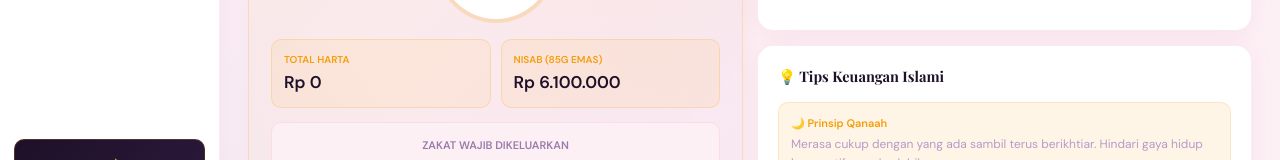
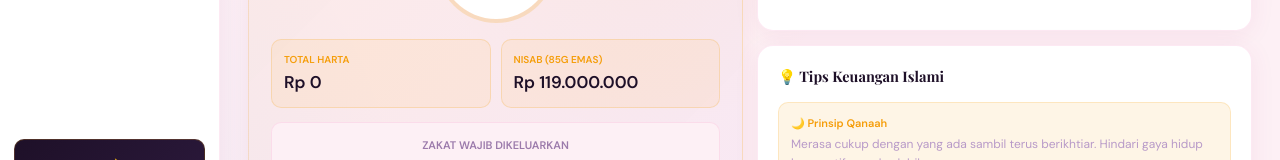
Before and after one commit to 2310102073gesya-commits/Tracki, a Next.js app: page /insight in a window 1280 px wide. Shown: the part 469-629 px from the top of the page. Built offline with nearby package versions, Linux system fonts and the light colour scheme.

Commit message:
Update Zakat Nisab to realistic 2026 value

```diff
--- a/app/(app)/insight/page.tsx
+++ b/app/(app)/insight/page.tsx
@@ -11,7 +11,8 @@ export default function InsightPage() {
   const summary = getSummary();
   const formatMoney = (num: number) => `Rp ${num.toLocaleString('id-ID')}`;
 
-  const nisabTarget = 6100000;
+  // Asumsi harga emas Rp 1.400.000 / gram (2026) -> 85 gram = 119.000.000
+  const nisabTarget = 119000000;
   const isNisabReached = summary.balance >= nisabTarget;
   const zakatWajib = isNisabReached ? summary.balance * 0.025 : 0;
   const nisabPct = Math.min(100, Math.round((summary.balance / nisabTarget) * 100));
```
